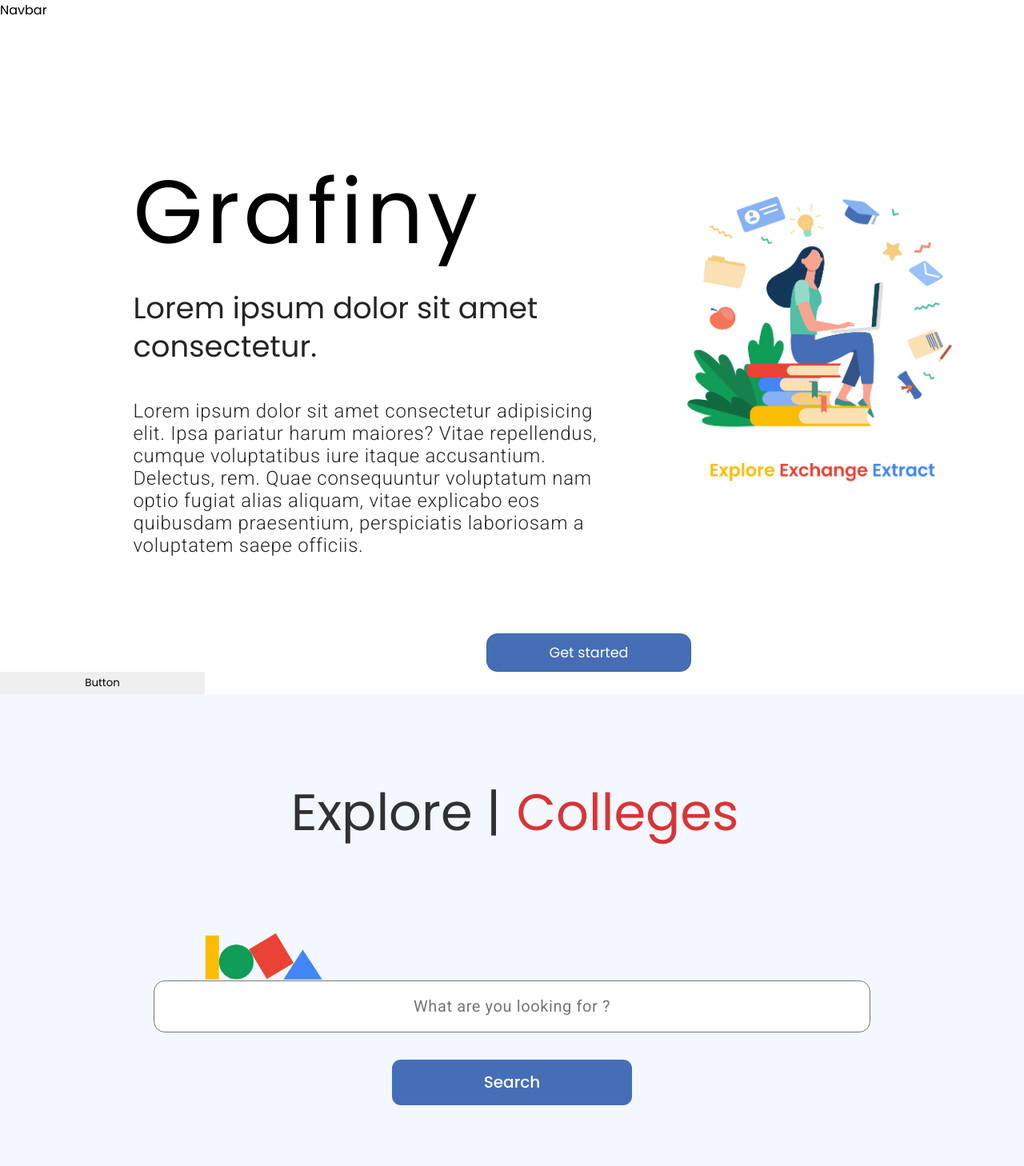
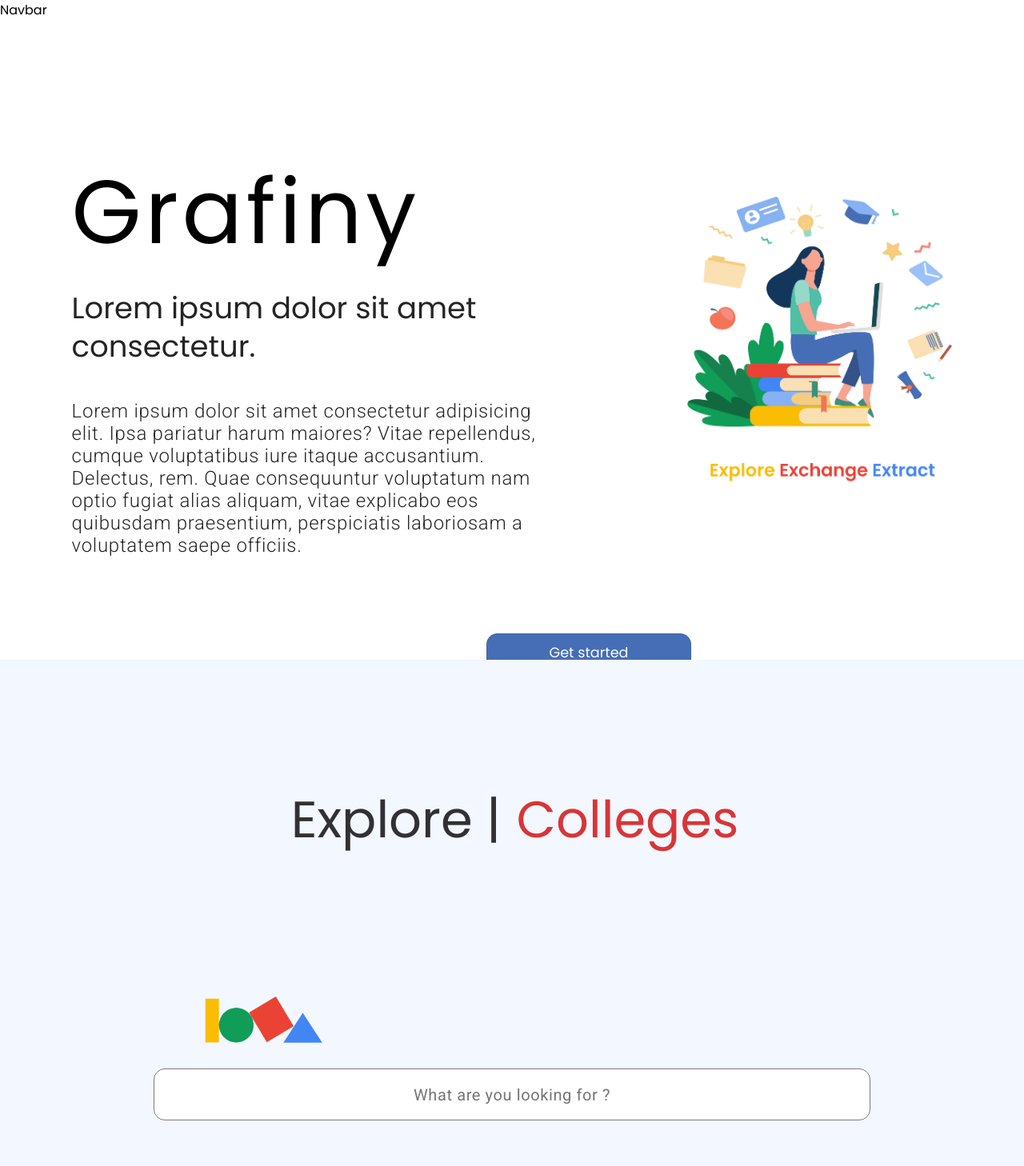
Before and after one commit to gdsc-nits-org/grafiny-client, a React (Vite) app: page / in a window 1280 px wide. Shown: the top 1458 px of the page at 80% size. Built offline with nearby package versions, Linux system fonts and the light colour scheme.

Commit message:
FIX: Minor tweaks

```diff
--- a/src/Components/Explore/Explore.module.scss
+++ b/src/Components/Explore/Explore.module.scss
@@ -1,6 +1,6 @@
 .explorecontainer {
   background-color: var(--gdsc-bg-3-100);
-  height: 37em;
+  height: 100vh;
   box-sizing: border-box;
   .upperhalf {
     display: flex;
--- a/src/Components/Landing/Landing.jsx
+++ b/src/Components/Landing/Landing.jsx
@@ -2,7 +2,7 @@ import Landingstyle from "./Landing.module.scss";
 
 const Landing = () => {
   return (
-    <>
+    <section className={Landingstyle.main}>
       <div className={Landingstyle.header}>
         <div className={Landingstyle.title}>
           <div className={Landingstyle.text}>
@@ -26,7 +26,7 @@ const Landing = () => {
       <div className={Landingstyle.buttonLand}>
         <button className={Landingstyle.btn}>Get started</button>
       </div>
-    </>
+    </section>
   );
 };
 
--- a/src/Components/Landing/Landing.module.scss
+++ b/src/Components/Landing/Landing.module.scss
@@ -7,12 +7,14 @@
 
 //Main style file starts here
 
+.main {
+  height: 100vh;
+}
 .header {
   display: flex;
   justify-content: center;
   align-items: center;
   flex-direction: row;
-  height: 100%;
 
   .title {
     width: 60%;
@@ -20,7 +22,6 @@
     h1 {
       // position: absolute;
       letter-spacing: 0.04em;
-      margin-left: 10%;
       margin-top: 9rem;
       width: 90%;
       height: 5%;
@@ -40,7 +41,6 @@
 
     h3 {
       // position: absolute;
-      margin-left: 10%;
       width: 90%;
       height: 2%;
       left: 7%;
@@ -61,7 +61,6 @@
     p {
       // position: absolute;
       margin-top: 1.8em;
-      margin-left: 10%;
       width: 80%;
       height: 3%;
       left: 7%;
--- a/src/Pages/Home/Home.jsx
+++ b/src/Pages/Home/Home.jsx
@@ -1,16 +1,11 @@
-import { Button, Explore, Landing } from "../../Components";
+import { Explore, Landing } from "../../Components";
 import style from "./Home.module.scss";
 
 const Home = () => {
   return (
     <main className={style.home}>
-      <div>
-        <Landing />
-      </div>
-      <Button type="button" />
-      <div>
-        <Explore />
-      </div>
+      <Landing />
+      <Explore />
     </main>
   );
 };
```
